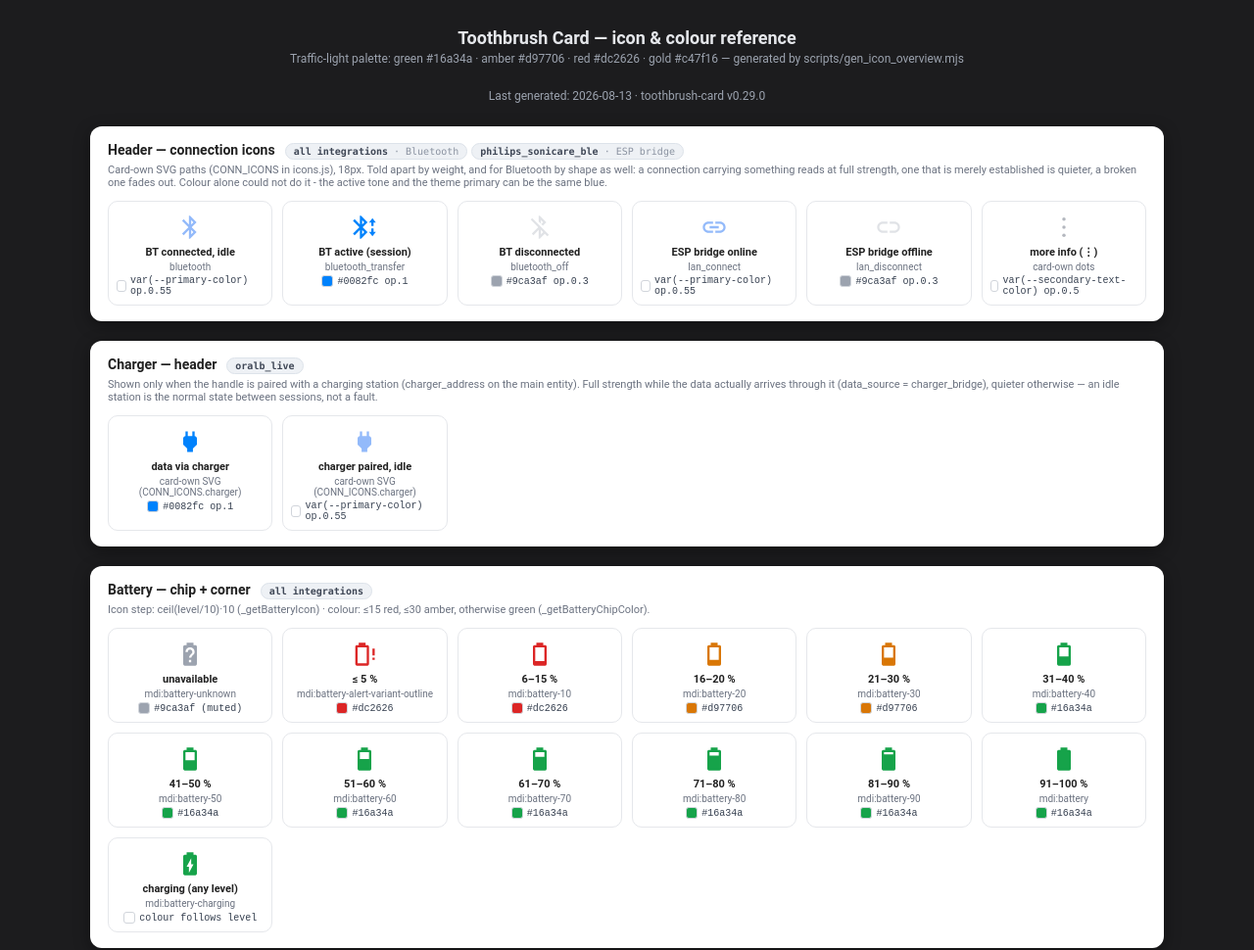
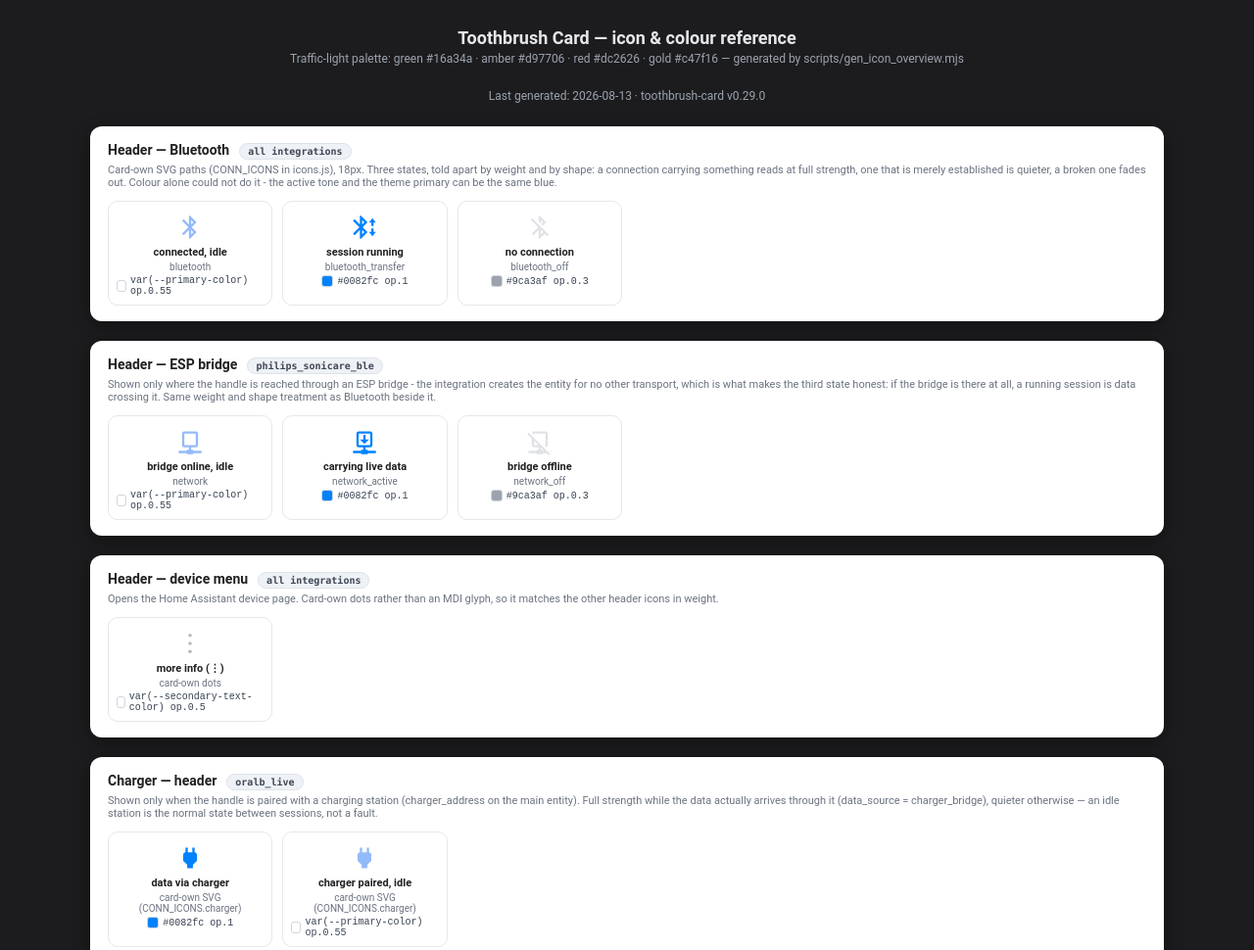
Before and after one commit to mtheli/toothbrush-card, a website: page docs/icon-overview.html in a window 1280 px wide. Shown: the top 970 px of the page at 98% size. Drawn offline with Linux system fonts and the light colour scheme.

Commit message:
Give the ESP bridge its own three states and its own section
The bridge had two icons, lan-connect and lan-disconnect, and shared a
reference section with Bluetooth. Both are now fixed.

Three states, matching what the bridge actually does: offline, online but
idle, and carrying live data. network-outline / network-off-outline /
download-network-outline, with the same weight treatment Bluetooth got -
what is carrying something reads at full strength, what is merely up is
quieter, what is broken fades out.

The third state is not a guess. philips_sonicare_ble creates the bridge
entity only when the transport is the bridge (binary_sensor.py gates it
on CONF_TRANSPORT_TYPE), so if the card can see that entity at all, a
running session is data crossing the bridge. It is tied to the session
rather than to the handle merely being connected, which also means the
Bluetooth and bridge icons light up together - they are describing the
same traffic from two ends.

The initialising screen keeps two states. The handle is by definition not
connected there, which is what that screen is about.

A fourth string in six languages, and the reference splits the header
into Bluetooth, ESP bridge and device menu. Sharing one section had
forced the integration pills to carry qualifiers - "all integrations ·
Bluetooth" next to "philips_sonicare_ble · ESP bridge" - which is a sign
the section was two sections.

Screenshot height moved again, to 4000. ICONS.md now says erring high is
free: background at the bottom costs nothing, a clipped section costs the
reader what they came for.

```diff
--- a/docs/icon-overview.html
+++ b/docs/icon-overview.html
@@ -36,41 +36,65 @@
 
   <div class="section">
     <div class="head">
-      <h2>Header — connection icons</h2>
-      <div class="pills"><span class="pill">all integrations<i>Bluetooth</i></span><span class="pill">philips_sonicare_ble<i>ESP bridge</i></span></div>
+      <h2>Header — Bluetooth</h2>
+      <div class="pills"><span class="pill">all integrations</span></div>
     </div>
-    <p class="note">Card-own SVG paths (CONN_ICONS in icons.js), 18px. Told apart by weight, and for Bluetooth by shape as well: a connection carrying something reads at full strength, one that is merely established is quieter, a broken one fades out. Colour alone could not do it - the active tone and the theme primary can be the same blue.</p>
+    <p class="note">Card-own SVG paths (CONN_ICONS in icons.js), 18px. Three states, told apart by weight and by shape: a connection carrying something reads at full strength, one that is merely established is quieter, a broken one fades out. Colour alone could not do it - the active tone and the theme primary can be the same blue.</p>
     <div class="grid">
     <div class="cell">
       <div class="ic"><svg width="28" height="28" viewBox="0 0 24 24" style="opacity:0.55"><path fill="#3b82f6" d="M17.71 7.71L12 2h-1v7.59L6.41 5 5 6.41 10.59 12 5 17.59 6.41 19 11 14.41V22h1l5.71-5.71-4.3-4.29 4.3-4.29zM13 5.83l1.88 1.88L13 9.59V5.83zm1.88 10.46L13 18.17v-3.76l1.88 1.88z"/></svg></div>
-      <div class="st">BT connected, idle</div>
+      <div class="st">connected, idle</div>
       <div class="nm">bluetooth</div>
       <div class="hx"><span class="sw" style="background:var(--primary-color)"></span>var(--primary-color) op.0.55</div>
     </div>
     <div class="cell">
       <div class="ic"><svg width="28" height="28" viewBox="0 0 24 24" style="opacity:1"><path fill="#0082fc" d="M14.71,7.71L10.41,12L14.71,16.29L9,22H8V14.41L3.41,19L2,17.59L7.59,12L2,6.41L3.41,5L8,9.59V2H9L14.71,7.71M10,5.83V9.59L11.88,7.71L10,5.83M11.88,16.29L10,14.41V18.17L11.88,16.29M22,8H20V11H18V8H16L19,4L22,8M22,16L19,20L16,16H18V13H20V16H22Z"/></svg></div>
-      <div class="st">BT active (session)</div>
+      <div class="st">session running</div>
       <div class="nm">bluetooth_transfer</div>
       <div class="hx"><span class="sw" style="background:#0082fc"></span>#0082fc op.1</div>
     </div>
     <div class="cell">
       <div class="ic"><svg width="28" height="28" viewBox="0 0 24 24" style="opacity:0.3"><path fill="#9ca3af" d="M13,5.83L14.88,7.71L13.28,9.31L14.69,10.72L17.71,7.7L12,2H11V7.03L13,9.03M5.41,4L4,5.41L10.59,12L5,17.59L6.41,19L11,14.41V22H12L16.29,17.71L18.59,20L20,18.59M13,18.17V14.41L14.88,16.29"/></svg></div>
-      <div class="st">BT disconnected</div>
+      <div class="st">no connection</div>
       <div class="nm">bluetooth_off</div>
       <div class="hx"><span class="sw" style="background:#9ca3af"></span>#9ca3af op.0.3</div>
+    </div></div>
+  </div>
+
+  <div class="section">
+    <div class="head">
+      <h2>Header — ESP bridge</h2>
+      <div class="pills"><span class="pill">philips_sonicare_ble</span></div>
     </div>
+    <p class="note">Shown only where the handle is reached through an ESP bridge - the integration creates the entity for no other transport, which is what makes the third state honest: if the bridge is there at all, a running session is data crossing it. Same weight and shape treatment as Bluetooth beside it.</p>
+    <div class="grid">
     <div class="cell">
-      <div class="ic"><svg width="28" height="28" viewBox="0 0 24 24" style="opacity:0.55"><path fill="#3b82f6" d="M3.9 12c0-1.71 1.39-3.1 3.1-3.1h4V7H7c-2.76 0-5 2.24-5 5s2.24 5 5 5h4v-1.9H7c-1.71 0-3.1-1.39-3.1-3.1zM8 13h8v-2H8v2zm9-6h-4v1.9h4c1.71 0 3.1 1.39 3.1 3.1s-1.39 3.1-3.1 3.1h-4V17h4c2.76 0 5-2.24 5-5s-2.24-5-5-5z"/></svg></div>
-      <div class="st">ESP bridge online</div>
-      <div class="nm">lan_connect</div>
+      <div class="ic"><svg width="28" height="28" viewBox="0 0 24 24" style="opacity:0.55"><path fill="#3b82f6" d="M15,20A1,1 0 0,0 14,19H13V17H17A2,2 0 0,0 19,15V5A2,2 0 0,0 17,3H7A2,2 0 0,0 5,5V15A2,2 0 0,0 7,17H11V19H10A1,1 0 0,0 9,20H2V22H9A1,1 0 0,0 10,23H14A1,1 0 0,0 15,22H22V20H15M7,15V5H17V15H7Z"/></svg></div>
+      <div class="st">bridge online, idle</div>
+      <div class="nm">network</div>
       <div class="hx"><span class="sw" style="background:var(--primary-color)"></span>var(--primary-color) op.0.55</div>
     </div>
     <div class="cell">
-      <div class="ic"><svg width="28" height="28" viewBox="0 0 24 24" style="opacity:0.3"><path fill="#9ca3af" d="M3.9 12c0-1.71 1.39-3.1 3.1-3.1h4V7H7c-2.76 0-5 2.24-5 5s2.24 5 5 5h4v-1.9H7c-1.71 0-3.1-1.39-3.1-3.1zM17 7h-4v1.9h4c1.71 0 3.1 1.39 3.1 3.1s-1.39 3.1-3.1 3.1h-4V17h4c2.76 0 5-2.24 5-5s-2.24-5-5-5z"/></svg></div>
-      <div class="st">ESP bridge offline</div>
-      <div class="nm">lan_disconnect</div>
+      <div class="ic"><svg width="28" height="28" viewBox="0 0 24 24" style="opacity:1"><path fill="#0082fc" d="M15,20A1,1 0 0,0 14,19H13V17H17A2,2 0 0,0 19,15V5A2,2 0 0,0 17,3H7A2,2 0 0,0 5,5V15A2,2 0 0,0 7,17H11V19H10A1,1 0 0,0 9,20H2V22H9A1,1 0 0,0 10,23H14A1,1 0 0,0 15,22H22V20H15M7,15V5H17V15H7M12,14L16,10H13V6H11V10H8L12,14Z"/></svg></div>
+      <div class="st">carrying live data</div>
+      <div class="nm">network_active</div>
+      <div class="hx"><span class="sw" style="background:#0082fc"></span>#0082fc op.1</div>
+    </div>
+    <div class="cell">
+      <div class="ic"><svg width="28" height="28" viewBox="0 0 24 24" style="opacity:0.3"><path fill="#9ca3af" d="M1.04,5.27L5,9.23V15A2,2 0 0,0 7,17H11V19H10A1,1 0 0,0 9,20H2V22H9A1,1 0 0,0 10,23H14A1,1 0 0,0 15,22H17.77L19.77,24L21.04,22.72L2.32,4L1.04,5.27M7,11.23L10.77,15H7V11.23M15,20A1,1 0 0,0 14,19H13V17.23L15.77,20H15M22,20V21.14L20.86,20H22M7,6.14L5.14,4.28C5.43,3.53 6.16,3 7,3H17A2,2 0 0,1 19,5V15C19,15.85 18.47,16.57 17.72,16.86L15.86,15H17V5H7V6.14Z"/></svg></div>
+      <div class="st">bridge offline</div>
+      <div class="nm">network_off</div>
       <div class="hx"><span class="sw" style="background:#9ca3af"></span>#9ca3af op.0.3</div>
+    </div></div>
+  </div>
+
+  <div class="section">
+    <div class="head">
+      <h2>Header — device menu</h2>
+      <div class="pills"><span class="pill">all integrations</span></div>
     </div>
+    <p class="note">Opens the Home Assistant device page. Card-own dots rather than an MDI glyph, so it matches the other header icons in weight.</p>
+    <div class="grid">
     <div class="cell">
       <div class="ic"><svg width="28" height="28" viewBox="0 0 24 24" style="opacity:.5"><g fill="#6b7280"><circle cx="12" cy="5" r="1.5"/><circle cx="12" cy="12" r="1.5"/><circle cx="12" cy="19" r="1.5"/></g></svg></div>
       <div class="st">more info (⋮)</div>
--- a/src/locales/da.json
+++ b/src/locales/da.json
@@ -5,6 +5,7 @@
   "conn_bt_connected": "Bluetooth forbundet",
   "conn_bt_disconnected": "Ingen Bluetooth-forbindelse",
   "conn_bridge_online": "ESP-bro online",
+  "conn_bridge_active": "ESP-bro overfører livedata",
   "conn_bridge_offline": "ESP-bro offline",
   "conn_device_info": "Enhedsoplysninger",
 
--- a/src/locales/de.json
+++ b/src/locales/de.json
@@ -5,6 +5,7 @@
   "conn_bt_connected": "Bluetooth verbunden",
   "conn_bt_disconnected": "Keine Bluetooth-Verbindung",
   "conn_bridge_online": "ESP-Bridge online",
+  "conn_bridge_active": "ESP-Bridge überträgt Daten",
   "conn_bridge_offline": "ESP-Bridge offline",
   "conn_device_info": "Geräteinformationen",
 
--- a/src/locales/en.json
+++ b/src/locales/en.json
@@ -5,6 +5,7 @@
   "conn_bt_connected": "Bluetooth connected",
   "conn_bt_disconnected": "No Bluetooth connection",
   "conn_bridge_online": "ESP bridge online",
+  "conn_bridge_active": "ESP bridge carrying live data",
   "conn_bridge_offline": "ESP bridge offline",
   "conn_device_info": "Device information",
 
--- a/src/locales/nl.json
+++ b/src/locales/nl.json
@@ -5,6 +5,7 @@
   "conn_bt_connected": "Bluetooth verbonden",
   "conn_bt_disconnected": "Geen Bluetooth-verbinding",
   "conn_bridge_online": "ESP-bridge online",
+  "conn_bridge_active": "ESP-bridge draagt live gegevens over",
   "conn_bridge_offline": "ESP-bridge offline",
   "conn_device_info": "Apparaatinformatie",
 
--- a/src/locales/ru.json
+++ b/src/locales/ru.json
@@ -5,6 +5,7 @@
   "conn_bt_connected": "Bluetooth подключён",
   "conn_bt_disconnected": "Нет подключения по Bluetooth",
   "conn_bridge_online": "ESP-мост в сети",
+  "conn_bridge_active": "ESP-мост передаёт данные",
   "conn_bridge_offline": "ESP-мост не в сети",
   "conn_device_info": "Информация об устройстве",
 
--- a/src/locales/sl.json
+++ b/src/locales/sl.json
@@ -5,6 +5,7 @@
   "conn_bt_connected": "Bluetooth povezan",
   "conn_bt_disconnected": "Ni povezave Bluetooth",
   "conn_bridge_online": "Most ESP povezan",
+  "conn_bridge_active": "Most ESP prenaša podatke v živo",
   "conn_bridge_offline": "Most ESP ni povezan",
   "conn_device_info": "Informacije o napravi",
 
```
Also changed, not shown: docs/ICONS.md (+3 -1 lines), scripts/gen_icon_overview.mjs (+19 -11 lines), src/icons.js (+7 -2 lines), src/toothbrush-card.js (+9 -4 lines), dist/toothbrush-card.js, docs/icon-overview.png.
